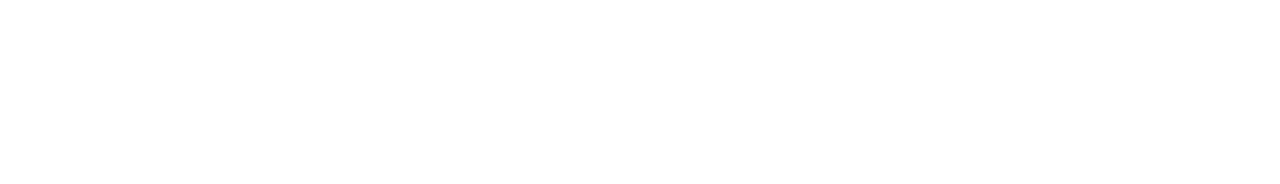
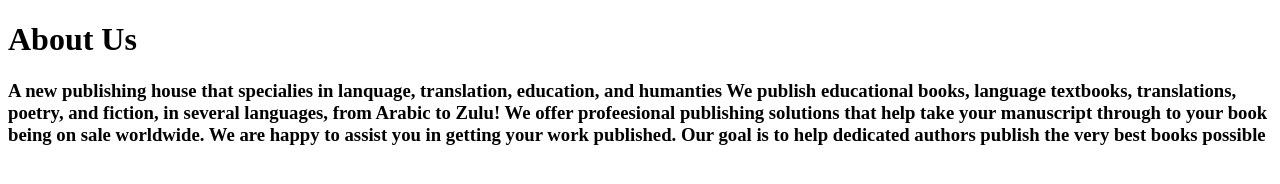
Before and after one commit to Absi-Alazawi/Project1, a plain HTML site: page index.html in a window 1280 px wide. Drawn offline with Linux system fonts and the light colour scheme.

Commit message:
here i only added header html

```diff
--- a/index.html
+++ b/index.html
@@ -7,6 +7,19 @@
         <link href="./style.css" rel="stylesheet" />
     </head>
     <body>
+        <div id="main">
+        <div class="header">
+            <h1>About Us</h1>
+            <h3>A new publishing house that specialies in lanquage, translation, education,
+                and humanties
+                We publish educational books, language textbooks, translations, poetry, and
+                fiction, in several languages, from Arabic to Zulu!
+                We offer profeesional publishing solutions that help take your manuscript
+                through to your book being on sale worldwide.
+                We are happy to assist you in getting your work published. Our goal is to help
+                dedicated authors publish the very best books possible</h3>
 
+        </div>
+        </div>
     </body>
 </html>
```
